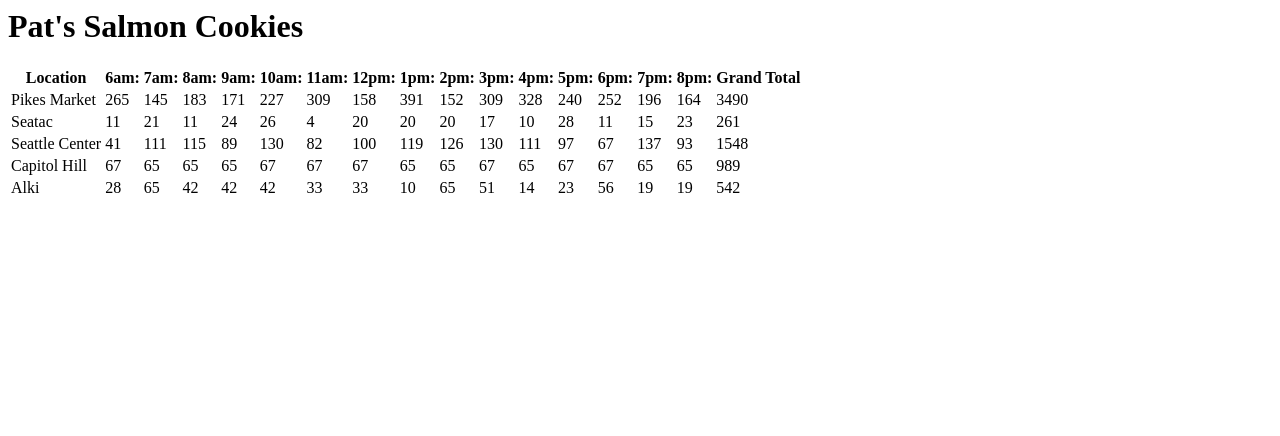
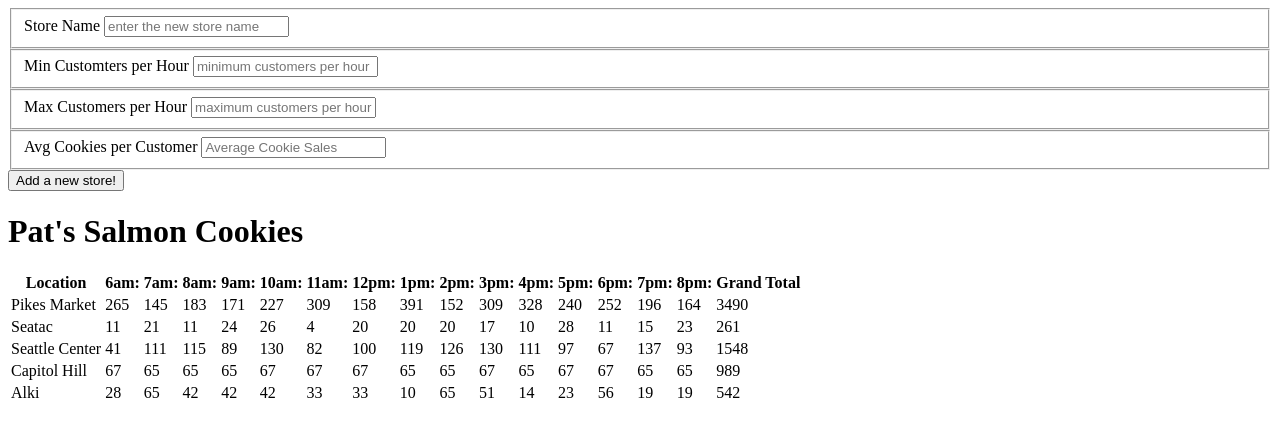
Before and after one commit to taxpayer131/cookie_stand, a plain HTML site: page sales.html in a window 1280 px wide. Drawn offline with Linux system fonts and the light colour scheme.

Commit message:
added form tags and form guts

```diff
--- a/sales.html
+++ b/sales.html
@@ -4,6 +4,29 @@
     <title>Pat's Salmon Cookies</title>
   </head>
   <body>
+    <form id="form">
+      <fieldset>
+        <label for="name">Store Name</label>
+        <input type="text" name="name" placeholder="enter the new store name" required>
+      </fieldset>
+
+      <fieldset>
+        <label for="minCust">Min Customters per Hour</label>
+        <input type="text" name="minCust" placeholder="minimum customers per hour" required>
+      </fieldset>
+
+      <fieldset>
+        <label for="maxCust">Max Customers per Hour</label>
+        <input type="text" name="maxCust" placeholder="maximum customers per hour" required>
+      </fieldset>
+
+      <fieldset>
+        <label for="avgCookieSale">Avg Cookies per Customer</label>
+        <input type="text" name="avgCookieSale" placeholder="Average Cookie Sales" required>
+      </fieldset>
+
+      <button id="submitButton" type="submit">Add a new store!</button>
+    </form>
     <h1>Pat's Salmon Cookies</h1>
     <table id="stores"></table>
   <script src="app.js" type="text/javascript"></script>
```
